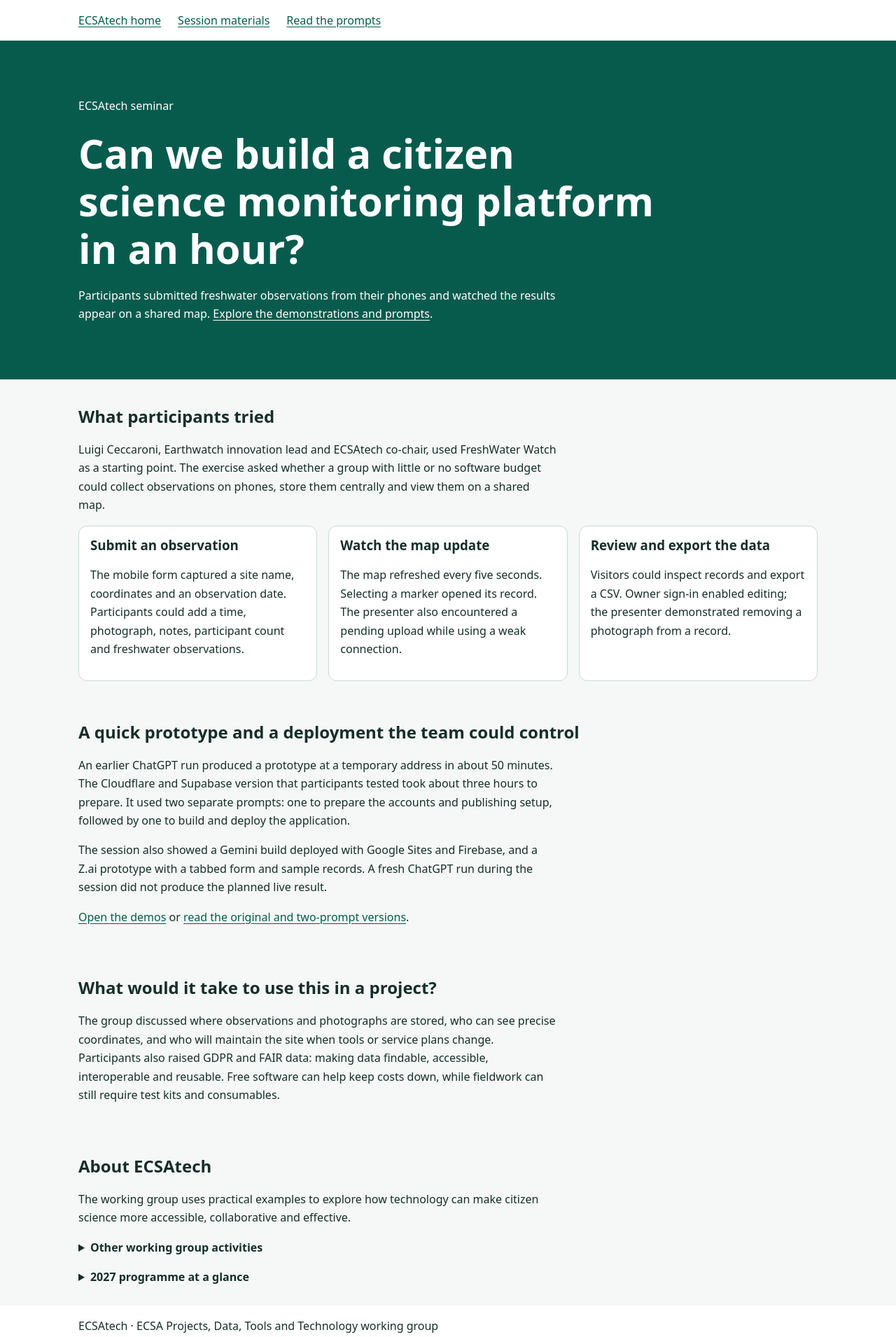
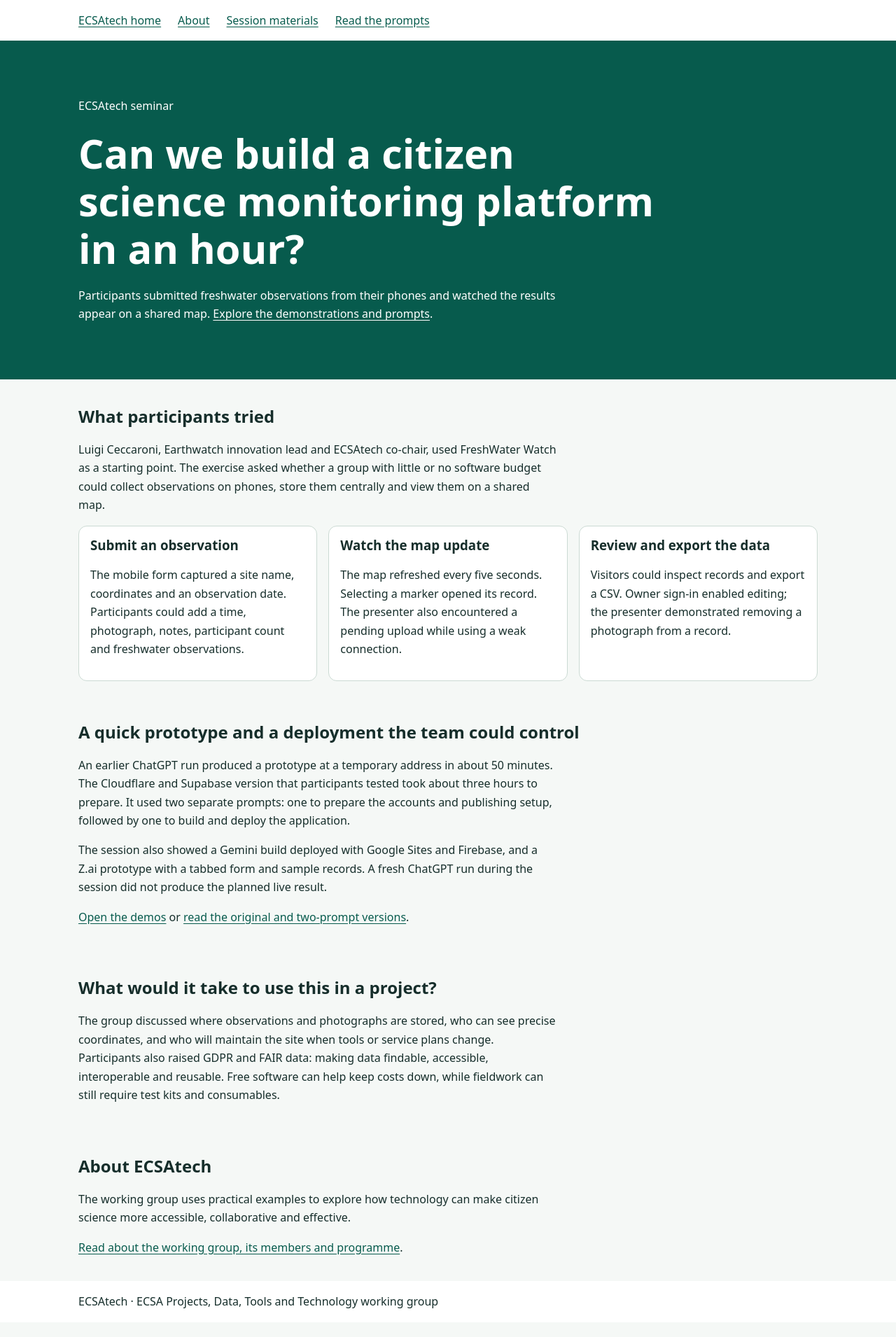
Before and after one commit to citizen-science-europe/citizen-science-europe.github.io, a plain HTML site: page index.html in a window 1280 px wide. Shown: the whole page at 70% size. After the commit the page ends 1889 px from the top, so only its background shows below. Drawn offline with Linux system fonts and the light colour scheme.

Commit message:
Add About navigation and page link

```diff
--- a/index.html
+++ b/index.html
@@ -8,13 +8,13 @@
 </head>
 <body>
 <a class="skip" href="#main">Skip to content</a>
-<header><nav class="wrap" aria-label="Main navigation"><a href="index.html">ECSAtech home</a><a href="freshwater-survey.html">Session materials</a><a href="frewa-prompts.html">Read the prompts</a></nav></header>
+<header><nav class="wrap" aria-label="Main navigation"><a href="index.html">ECSAtech home</a><a href="about.html">About</a><a href="freshwater-survey.html">Session materials</a><a href="frewa-prompts.html">Read the prompts</a></nav></header>
 <main id="main" tabindex="-1">
 <section class="hero"><div class="wrap"><p>ECSAtech seminar</p><h1>Can we build a citizen science monitoring platform in an hour?</h1><p>Participants submitted freshwater observations from their phones and watched the results appear on a shared map. <a href="freshwater-survey.html">Explore the demonstrations and prompts</a>.</p></div></section>
 <section class="wrap" id="demonstration" aria-labelledby="demonstration-title"><h2 id="demonstration-title">What participants tried</h2><p>Luigi Ceccaroni, Earthwatch innovation lead and ECSAtech co-chair, used FreshWater Watch as a starting point. The exercise asked whether a group with little or no software budget could collect observations on phones, store them centrally and view them on a shared map.</p><div class="grid"><article class="card"><h3>Submit an observation</h3><p>The mobile form captured a site name, coordinates and an observation date. Participants could add a time, photograph, notes, participant count and freshwater observations.</p></article><article class="card"><h3>Watch the map update</h3><p>The map refreshed every five seconds. Selecting a marker opened its record. The presenter also encountered a pending upload while using a weak connection.</p></article><article class="card"><h3>Review and export the data</h3><p>Visitors could inspect records and export a CSV. Owner sign-in enabled editing; the presenter demonstrated removing a photograph from a record.</p></article></div></section>
 <section class="wrap" id="approaches" aria-labelledby="approaches-title"><h2 id="approaches-title">A quick prototype and a deployment the team could control</h2><p>An earlier ChatGPT run produced a prototype at a temporary address in about 50 minutes. The Cloudflare and Supabase version that participants tested took about three hours to prepare. It used two separate prompts: one to prepare the accounts and publishing setup, followed by one to build and deploy the application.</p><p>The session also showed a Gemini build deployed with Google Sites and Firebase, and a Z.ai prototype with a tabbed form and sample records. A fresh ChatGPT run during the session did not produce the planned live result.</p><p><a href="freshwater-survey.html#demos">Open the demos</a> or <a href="frewa-prompts.html">read the original and two-prompt versions</a>.</p></section>
 <section class="wrap" id="discussion" aria-labelledby="discussion-title"><h2 id="discussion-title">What would it take to use this in a project?</h2><p>The group discussed where observations and photographs are stored, who can see precise coordinates, and who will maintain the site when tools or service plans change. Participants also raised GDPR and FAIR data: making data findable, accessible, interoperable and reusable. Free software can help keep costs down, while fieldwork can still require test kits and consumables.</p></section>
-<section class="wrap" id="programme" aria-labelledby="programme-title"><h2 id="programme-title">About ECSAtech</h2><p>The working group uses practical examples to explore how technology can make citizen science more accessible, collaborative and effective.</p><details><summary>Other working group activities</summary><ul><li>Community exchange on open-source AI tools</li><li>Review of draft responsible AI principles</li><li>Citizen science data and the European Green Deal data space</li><li>Community review and planning</li></ul></details><details><summary>2027 programme at a glance</summary><ul><li>January to March: AI foundations, open-weight models, responsible AI and sensitive data</li><li>April to June: generative AI in practice, the European Green Deal data space and confidential data</li><li>July to September: the EU AI Act, content quality, misinformation and data governance</li><li>October to December: open-source tools, science communication and shared resources</li></ul><p>Topics and formats may change with member input.</p></details></section>
+<section class="wrap" id="programme" aria-labelledby="programme-title"><h2 id="programme-title">About ECSAtech</h2><p>The working group uses practical examples to explore how technology can make citizen science more accessible, collaborative and effective.</p><p><a href="about.html">Read about the working group, its members and programme</a>.</p></section>
 
 </main>
 <footer><div class="wrap">ECSAtech · ECSA Projects, Data, Tools and Technology working group</div></footer>
```
